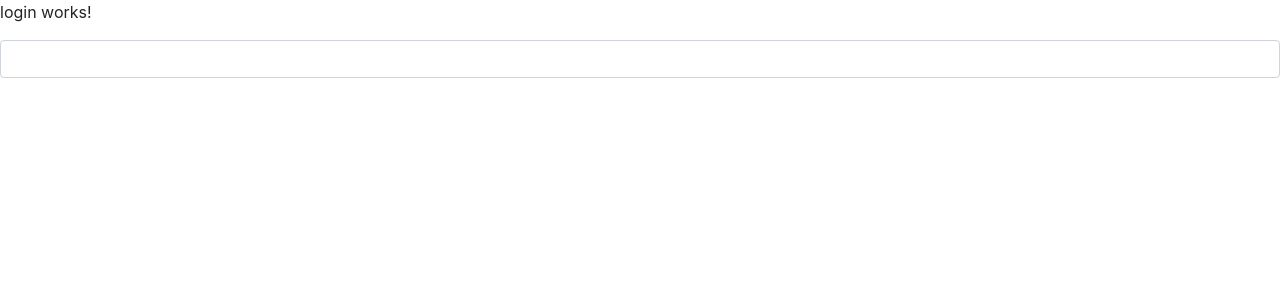
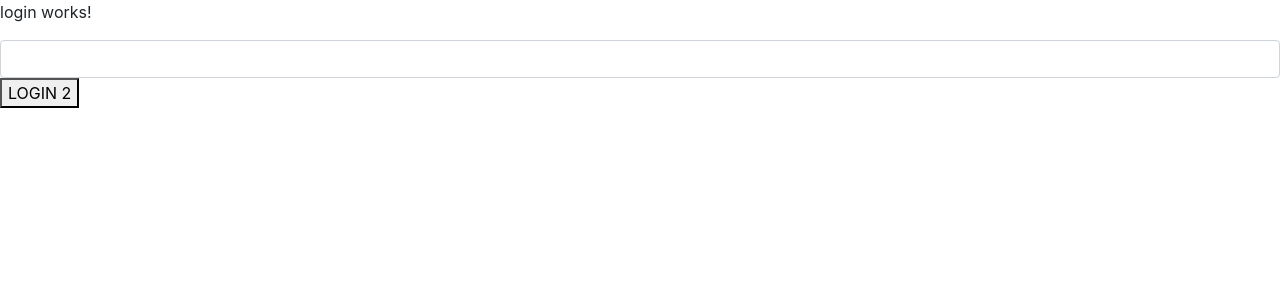
Before and after one commit to jurgenru/curso-angular, an Angular app: page /login in a window 1280 px wide. Shown: the top 300 px of the page. Built offline with nearby package versions, Linux system fonts and the light colour scheme.

Commit message:
añadi un boton al login

```diff
--- a/src/app/login/login/login.component.html
+++ b/src/app/login/login/login.component.html
@@ -40,6 +40,8 @@
   </div>
 </div>
 
+<button (click)="onLogin2(form)">LOGIN 2</button>
+
 <!--<button routerLink="/pages">LOGIN</button>
 <button (click)="sw = !sw">SW</button>
 <p>{{sw}}</p>
--- a/src/app/login/login/login.component.ts
+++ b/src/app/login/login/login.component.ts
@@ -24,7 +24,7 @@ export class LoginComponent implements OnInit {
   }*/
 
   onLogin2(form): void{
-    console.log('Variables: ', form.value);
+//    console.log('Variables: ', form.value);
     this.router.navigate(['/pages']);
   }
 }
```
